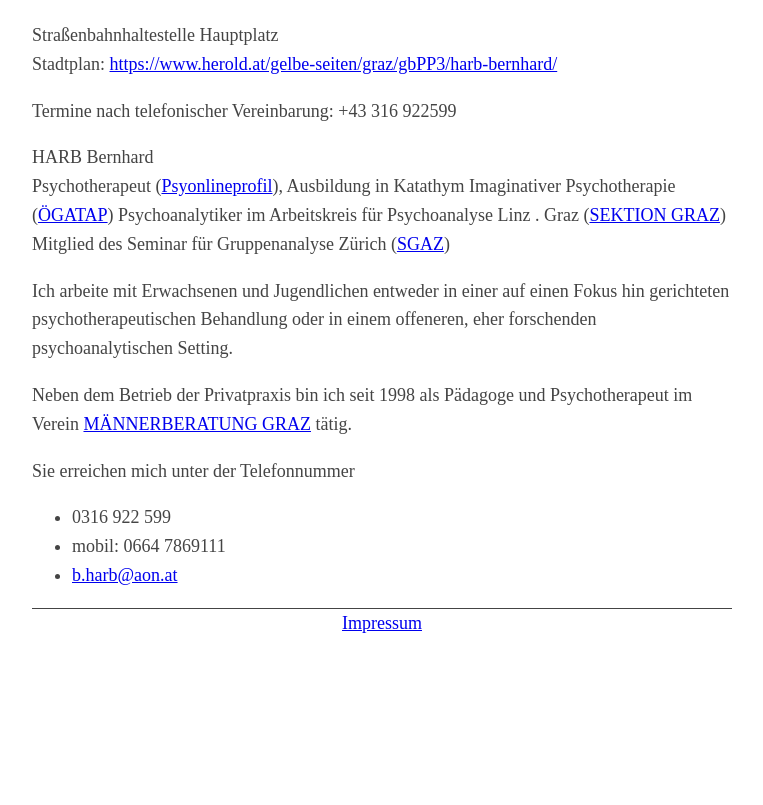
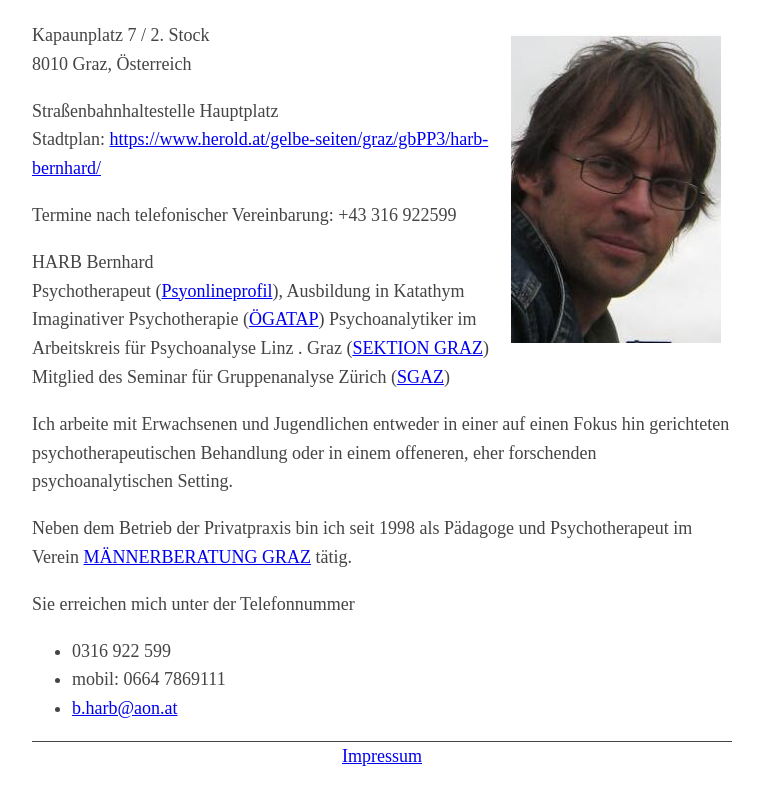
Before and after one commit to bernhardharb/bernhardharb.github.io, a plain HTML site: page index.html in a window 1280 px wide. Shown: the part 141-946 px from the top of the page, without its empty margins (258-1021 px from the left). Before the commit the page ends 819 px from the top, so only its background shows below. Drawn offline with Linux system fonts and the light colour scheme.

Commit message:
rebuilding site So 21. Mär 15:12:28 CET 2021

```diff
--- a/index.html
+++ b/index.html
@@ -29,7 +29,9 @@
     <h1>Praxis für Psychoanalyse und Psychotherapie</h1>
 </header>
 <article>
-    <!-- raw HTML omitted -->
+    <img class="special-img-class" style="float: right;margin: 0.7rem;max-width: 30%" src="foto.jpg">
+<p>Kapaunplatz 7 / 2. Stock<br>
+8010 Graz, Österreich</p>
 <p>Straßenbahnhaltestelle Hauptplatz<br>
 Stadtplan: <a href="https://www.herold.at/gelbe-seiten/graz/gbPP3/harb-bernhard/">https://www.herold.at/gelbe-seiten/graz/gbPP3/harb-bernhard/</a></p>
 <p>Termine nach telefonischer Vereinbarung: +43 316 922599</p>
```
Also changed, not shown: Foto.jpg (added).
